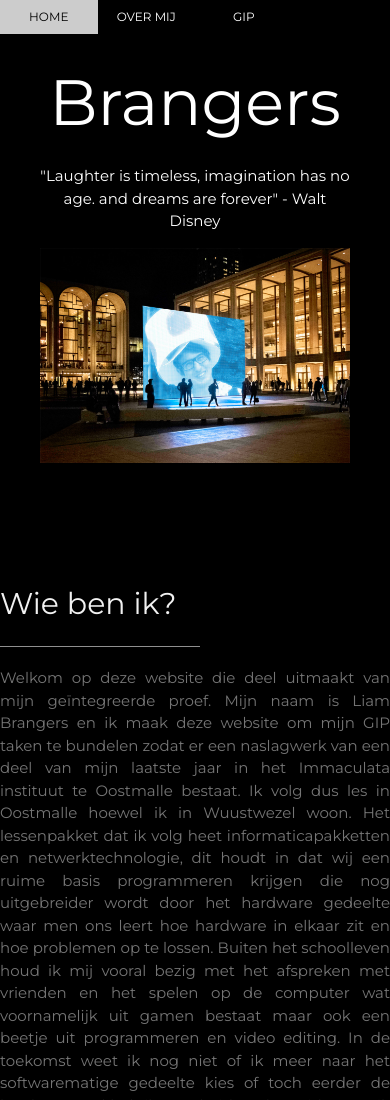
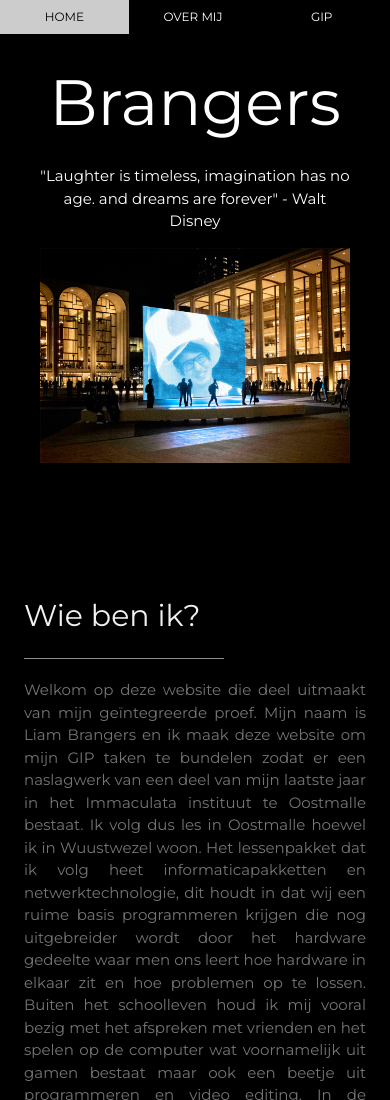
Before and after one commit to LiamB-immalle/GIPsite, a plain HTML site: page index.html in a window 390 px wide. Shown: the top 1100 px of the page. Drawn offline with nearby package versions, Linux system fonts and the light colour scheme.

Commit message:
fixed responsivity

```diff
--- a/index.html
+++ b/index.html
@@ -67,9 +67,9 @@
   <!-- Navbar on small screens (Hidden on medium and large screens) -->
   <div class="w3-top w3-hide-large w3-hide-medium" id="myNavbar">
     <div class="w3-bar w3-black w3-opacity w3-hover-opacity-off w3-center w3-small">
-      <a href="#" class="w3-bar-item w3-button" style="width:25% !important">HOME</a>
-      <a href="#about" class="w3-bar-item w3-button" style="width:25% !important">OVER MIJ</a>
-      <a href="#gip" class="w3-bar-item w3-button" style="width:25% !important">GIP</a>
+      <a href="#" class="w3-bar-item w3-button" style="width:33% !important">HOME</a>
+      <a href="#about" class="w3-bar-item w3-button" style="width:33% !important">OVER MIJ</a>
+      <a href="#gip" class="w3-bar-item w3-button" style="width:33% !important">GIP</a>
     </div>
   </div>
 
@@ -85,7 +85,7 @@
   </div>
 
   <!-- About Section -->
-  <div>
+  <div class="w3-padding-large" id="main">
     <div class="w3-content w3-justify w3-text-grey w3-padding-64" id="about">
       <h2 class="w3-text-light-grey">Wie ben ik?</h2>
       <hr style="width:200px" class="w3-opacity">
```
